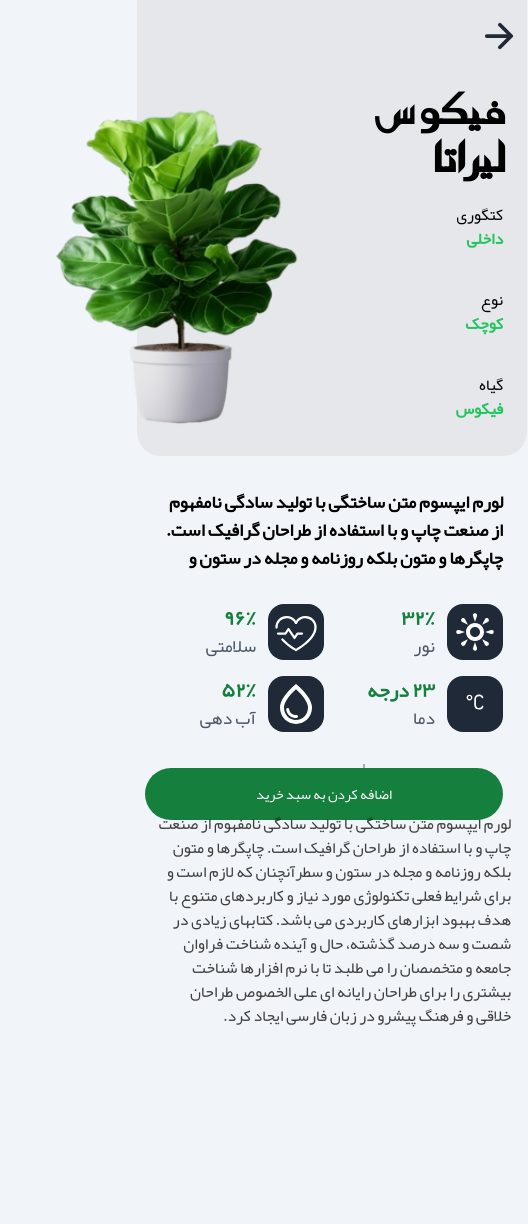
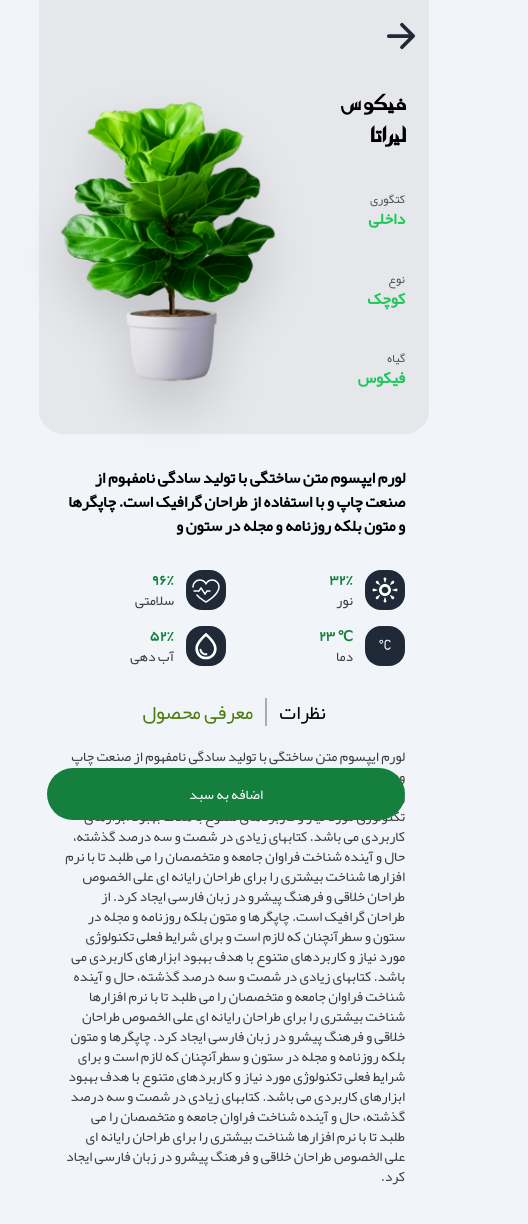
Before and after one commit to SinaAndDan/Sina-Flower-2024, a Next.js app: page /detail-page in a window 390 px wide. Shown: the top 1224 px of the page, 528 px wide, since content can reach past the window. Before the commit the page ends 1156 px from the top, so only its background shows below. Built offline with nearby package versions, Linux system fonts and the light colour scheme.

Commit message:
detail-page v-1.3(includes responsive for mobile and fondamental styles)

```diff
--- a/src/app/components/DetailPage/DetailNavbar.tsx
+++ b/src/app/components/DetailPage/DetailNavbar.tsx
@@ -10,89 +10,95 @@ import ficus from "../../../../public/ficus.png";
 
 const DetailNavbar = () => {
   return (
-    <div className="font-yekan">
-      <div className="container mx-auto sm:px-0 px-2 w-full bg-gray-200 rounded-b-3xl">
-        <div className="w-full">
-          <div className="py-4">
-            <IoArrowForward className="w-10 h-10 sm:mt-0 text-gray-800" />
+    <div className="font-yekan w-full">
+      <div className="container mx-auto sm:px-0 px-2 w-full bg-gray-200 rounded-b-3xl notched-corner">
+        <div className="w-full content-notch">
+          <div className="pt-4">
+            <IoArrowForward className="w-10 h-10 text-gray-800" />
           </div>
-          <div className="flex justify-between">
-            <div className="h-full p-4">
-              <h5 className="text-5xl font-bold font-abasan">فیکوس لیراتا</h5>
-              <div className="flex flex-col justify-around h-64">
-                <div className="">
-                  <p>کتگوری</p>
-                  <p className="text-green-500 font-semibold">داخلی</p>
-                </div>
-                <div className="">
-                  <p>نوع</p>
-                  <p className="text-green-500 font-semibold">کوچک</p>
-                </div>
-                <div className="">
-                  <p>گیاه</p>
-                  <p className="text-green-500 font-semibold">فیکوس</p>
-                </div>
+          <div className="h-full px-4 pb-6 mt-3 flex justify-between">
+            <div className="flex flex-col justify-around">
+              <h5 className="font-bold font-abasan text-2xl sm:text-4xl">
+                فیکوس لیراتا
+              </h5>
+              <div className="">
+                <p className="opacity-65 text-xs sm:text-base">کتگوری</p>
+                <p className="text-green-500 font-semibold text-base sm:text-lg">
+                  داخلی
+                </p>
+              </div>
+              <div className="">
+                <p className="opacity-65 text-xs sm:text-base">نوع</p>
+                <p className="text-green-500 font-semibold text-base sm:text-lg">
+                  کوچک
+                </p>
+              </div>
+              <div className="">
+                <p className="opacity-65 text-xs sm:text-base">گیاه</p>
+                <p className="text-green-500 font-semibold text-base sm:text-lg">
+                  فیکوس
+                </p>
               </div>
             </div>
             <Image
-              className="w-full object-cover"
-              width={200}
+              width={500}
               height={200}
               src={ficus}
               alt="هیجی"
+              className="drop-shadow-2xl saturate-150 shadow-gray-100"
             />
           </div>
         </div>
       </div>
       <div className="container mx-auto sm:px-0 px-2">
-        <p className="mt-8 px-4 text-lg font-semibold">
+        <p className="mt-8 px-4 font-semibold sm:text-xl">
           لورم ایپسوم متن ساختگی با تولید سادگی نامفهوم از صنعت چاپ و با استفاده
           از طراحان گرافیک است. چاپگرها و متون بلکه روزنامه و مجله در ستون و
         </p>
         <div className="grid grid-cols-2 gap-4 px-4 my-8">
-          <div className="flex">
+          <div className="flex items-center">
             <div className="bg-gray-800 w-fit p-1 rounded-2xl">
-              <TiWeatherSunny className="w-12 h-12 sm:mt-0 text-white" />
+              <TiWeatherSunny className="sm:w-12 sm:h-12 w-8 h-8 text-white" />
             </div>
-            <div className="flex flex-col px-3">
-              <p className="text-green-700 font-bold text-xl">۳۲٪</p>
-              <p className="text-gray-600 text-lg">نور</p>
+            <div className="flex flex-col px-3 text-sm sm:text-base">
+              <p className="text-green-700 font-bold">۳۲٪</p>
+              <p className="opacity-75">نور</p>
             </div>
           </div>
-          <div className="flex">
+          <div className="flex items-center">
             <div className="bg-gray-800 w-fit p-1 rounded-2xl">
-              <PiHeartbeatLight className="w-12 h-12 sm:mt-0 text-white" />
+              <PiHeartbeatLight className="sm:w-12 sm:h-12 w-8 h-8 text-white" />
             </div>
-            <div className="flex flex-col px-3">
-              <p className="text-green-700 font-bold text-xl">۹۶٪</p>
-              <p className="text-gray-600 text-lg">سلامتی</p>
+            <div className="flex flex-col px-3 text-sm sm:text-base">
+              <p className="text-green-700 font-bold">۹۶٪</p>
+              <p className="opacity-75">سلامتی</p>
             </div>
           </div>
-          <div className="flex">
+          <div className="flex items-center">
             <div className="bg-gray-800 w-fit p-1 rounded-2xl flex items-center">
-              <WiCelsius className="w-12 h-12 sm:mt-0 text-white" />
+              <WiCelsius className="sm:w-12 sm:h-12 w-8 h-8 text-white" />
             </div>
-            <div className="flex flex-col px-3">
-              <p className="text-green-700 font-bold text-xl">۲۳ درجه</p>
-              <p className="text-gray-600 text-lg">دما</p>
+            <div className="flex flex-col px-3 text-sm sm:text-base">
+              <p className="text-green-700 font-bold">℃ ۲۳</p>
+              <p className="opacity-75">دما</p>
             </div>
           </div>
-          <div className="flex">
+          <div className="flex items-center">
             <div className="bg-gray-800 w-fit p-1 rounded-2xl">
-              <MdOutlineWaterDrop className="w-12 h-12 sm:mt-0 text-white" />
+              <MdOutlineWaterDrop className="sm:w-12 sm:h-12 w-8 h-8 text-white" />
             </div>
-            <div className="flex flex-col px-3">
-              <p className="text-green-700 font-bold text-xl">۵۲٪</p>
-              <p className="text-gray-600 text-lg">آب دهی</p>
+            <div className="flex flex-col px-3 text-sm sm:text-base">
+              <p className="text-green-700 font-bold">۵۲٪</p>
+              <p className="opacity-75">آب دهی</p>
             </div>
           </div>
         </div>
-        <div className="px-4 fixed bottom-4 w-full container mx-auto">
+        <div className="px-4 fixed bottom-4 w-full container mx-auto z-20">
           <button
             type="button"
             className="text-white bg-green-700 hover:bg-green-800 focus:outline-none focus:ring-4 focus:ring-green-300 font-medium rounded-full text-sm py-4 text-center me-2 mb-2 dark:bg-green-600 dark:hover:bg-green-700 dark:focus:ring-green-800 w-full"
           >
-            اضافه کردن به سبد خرید
+            اضافه به سبد
           </button>
         </div>
         <div className="flex justify-center items-center">
@@ -103,9 +109,20 @@ const DetailNavbar = () => {
             معرفی محصول
           </a>
         </div>
-        <p className="mt-5 px-2 mb-32 opacity-75">
+        <p className="mt-5 px-4 mb-32 text-sm sm:text-base opacity-75">
           لورم ایپسوم متن ساختگی با تولید سادگی نامفهوم از صنعت چاپ و با استفاده
           از طراحان گرافیک است. چاپگرها و متون بلکه روزنامه و مجله در ستون و
+          سطرآنچنان که لازم است و برای شرایط فعلی تکنولوژی مورد نیاز و کاربردهای
+          متنوع با هدف بهبود ابزارهای کاربردی می باشد. کتابهای زیادی در شصت و سه
+          درصد گذشته، حال و آینده شناخت فراوان جامعه و متخصصان را می طلبد تا با
+          نرم افزارها شناخت بیشتری را برای طراحان رایانه ای علی الخصوص طراحان
+          خلاقی و فرهنگ پیشرو در زبان فارسی ایجاد کرد. از طراحان گرافیک است.
+          چاپگرها و متون بلکه روزنامه و مجله در ستون و سطرآنچنان که لازم است و
+          برای شرایط فعلی تکنولوژی مورد نیاز و کاربردهای متنوع با هدف بهبود
+          ابزارهای کاربردی می باشد. کتابهای زیادی در شصت و سه درصد گذشته، حال و
+          آینده شناخت فراوان جامعه و متخصصان را می طلبد تا با نرم افزارها شناخت
+          بیشتری را برای طراحان رایانه ای علی الخصوص طراحان خلاقی و فرهنگ پیشرو
+          در زبان فارسی ایجاد کرد. چاپگرها و متون بلکه روزنامه و مجله در ستون و
           سطرآنچنان که لازم است و برای شرایط فعلی تکنولوژی مورد نیاز و کاربردهای
           متنوع با هدف بهبود ابزارهای کاربردی می باشد. کتابهای زیادی در شصت و سه
           درصد گذشته، حال و آینده شناخت فراوان جامعه و متخصصان را می طلبد تا با
```
